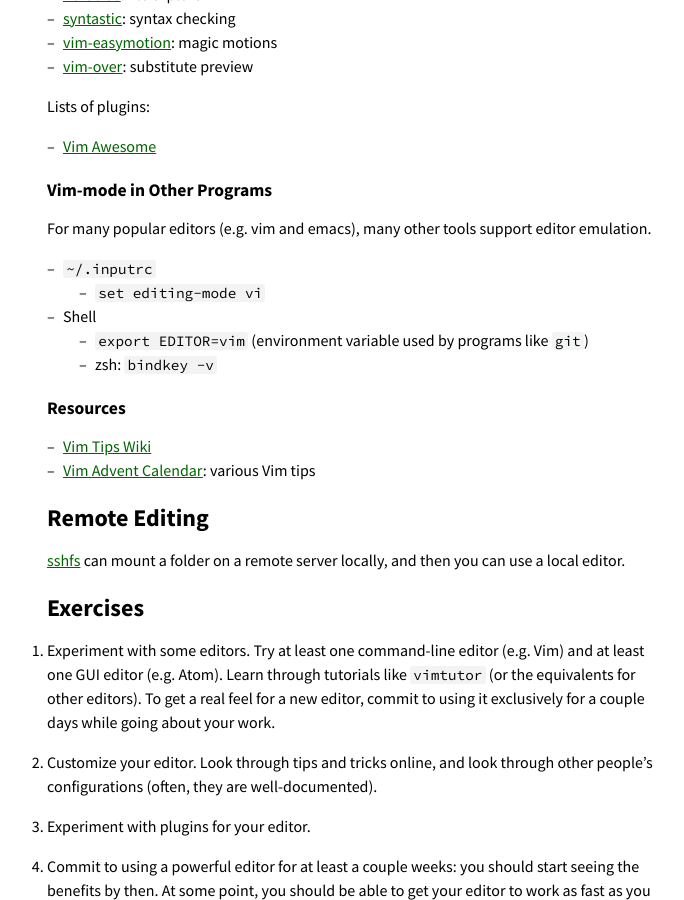
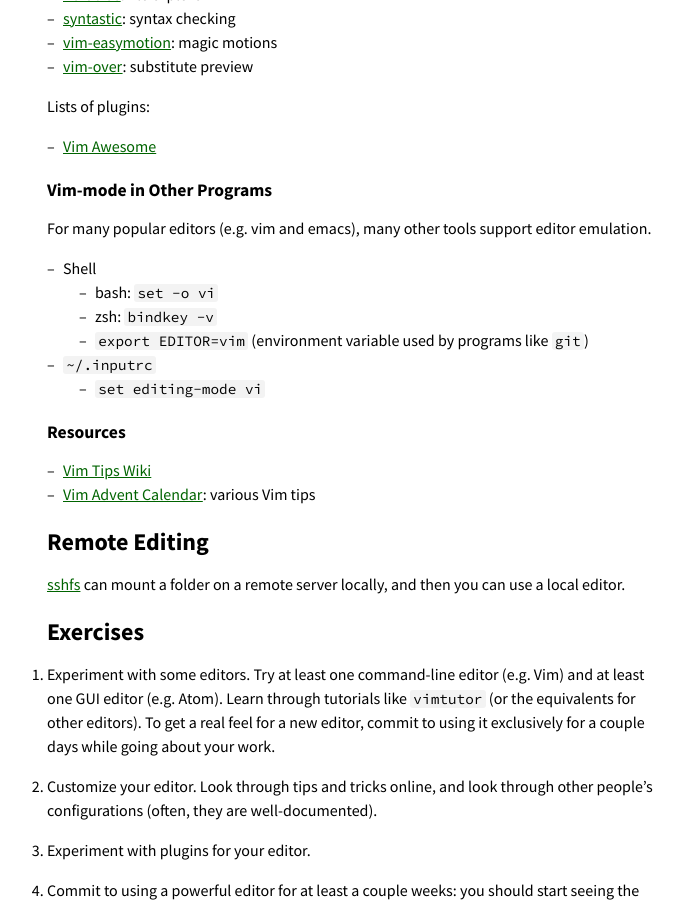
Before and after one commit to missing-semester-cn/missing-semester-cn.github.io, a Jekyll site: the page built from editors.md, in a window 1280 px wide and 900 px high, scrolled down 5502 px. Shown: the whole window, without its empty margins (289-973 px from the left). Built offline with Jekyll 4.4.1, drawn with Linux system fonts in a browser that asks for light colours.

Commit message:
Add bash

```diff
--- a/editors.md
+++ b/editors.md
@@ -262,11 +262,12 @@
 For many popular editors (e.g. vim and emacs), many other tools support editor
 emulation.
 
+- Shell
+    - bash: `set -o vi`
+    - zsh: `bindkey -v`
+    - `export EDITOR=vim` (environment variable used by programs like `git`)
 - `~/.inputrc`
     - `set editing-mode vi`
-- Shell
-    - `export EDITOR=vim` (environment variable used by programs like `git`)
-    - zsh: `bindkey -v`
 
 ## Resources
 
```
